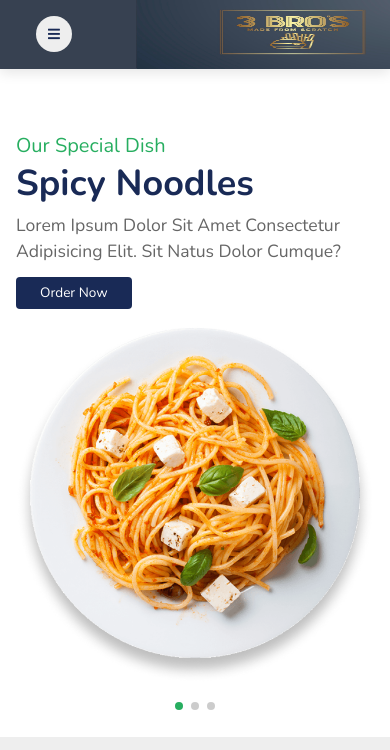
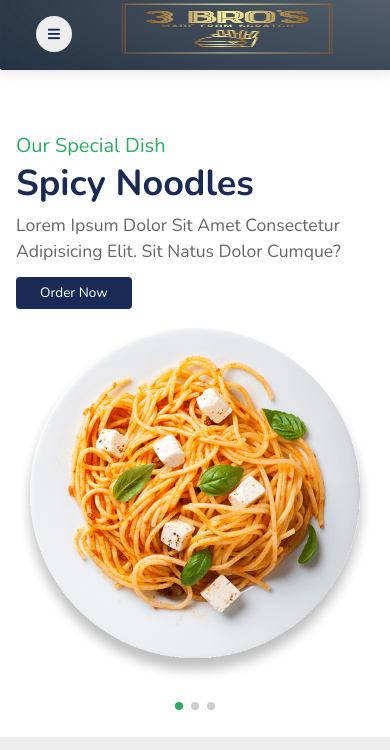
Before and after one commit to foysal90/3BrosFusion, a plain HTML site: page index.html in a window 390 px wide. Shown: the top 750 px of the page. Drawn offline with nearby package versions, Linux system fonts and the light colour scheme.

Commit message:
logo changed width n height fixed

```diff
--- a/css/style.css
+++ b/css/style.css
@@ -29,10 +29,10 @@
 .logo-img {
   position: absolute;
   left: 20px;
-  top: -17px;
-  height: 65px;
-  width: 100px;
-  margin-top: 10px;
+  /* top: -17px; */
+  height: 85px;
+  width: 500px;
+  margin-top: -20px;
   padding-top: 20px;
 }
 
@@ -701,12 +701,12 @@ header .flex .icons #menu-bars {
 
   .logo-img {
     position: absolute;
-    left: 650px;
-    height: 65px;
-    width: 100px;
+    left: 255px;
+    height: 97px;
+    width: 987px;
     margin-top: 10px;
-    padding-top: 20px;
-    top: -17px;
+    z-index: -1;
+    top: -37px;
     /* height: 60px;
     width: 120px; */
   }
@@ -755,12 +755,13 @@ header .flex .icons #menu-bars {
   }
   .logo-img {
     position: absolute;
-    left: 134px;
+    left: -3px;
     /* top: -10px; */
-    height: 81px;
-    width: 317px;
-    margin-top: 5px;
+    height: 90px;
+    width: 460px;
+    margin-top: 17px;
     padding-top: 7px;
+    z-index: -1;
   }
 
   .logo-title {
```
Also changed, not shown: 1 other file.
